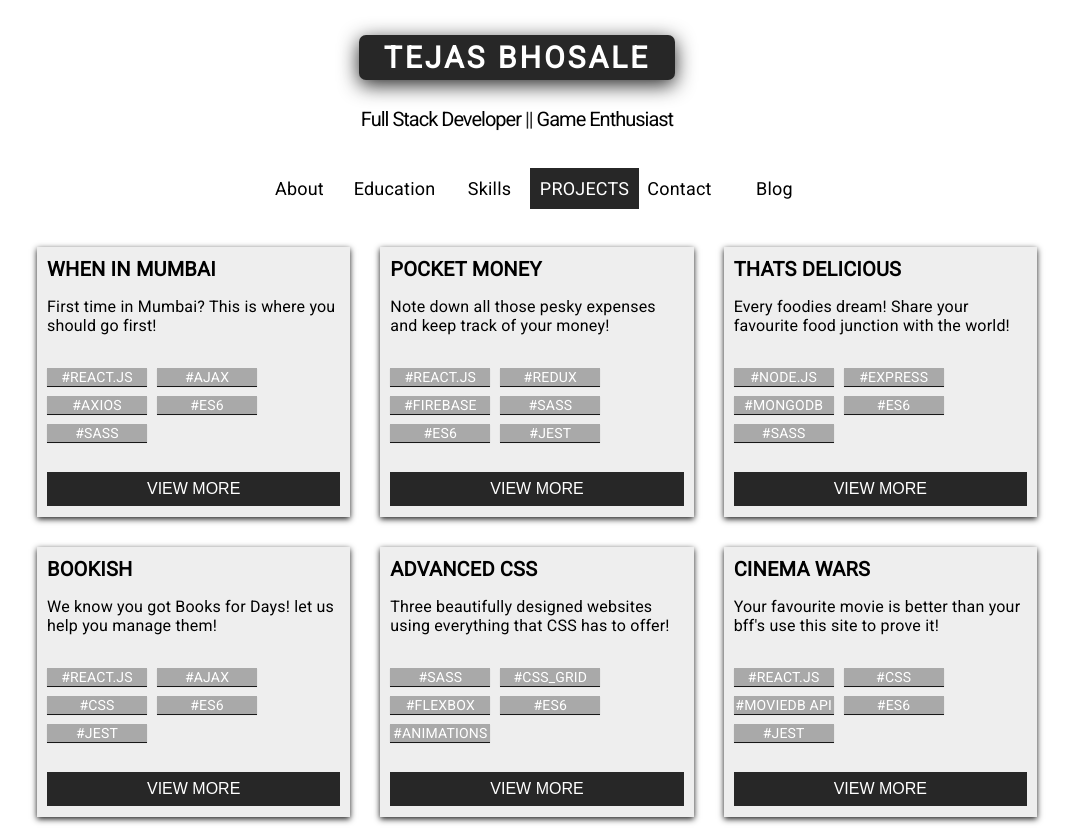
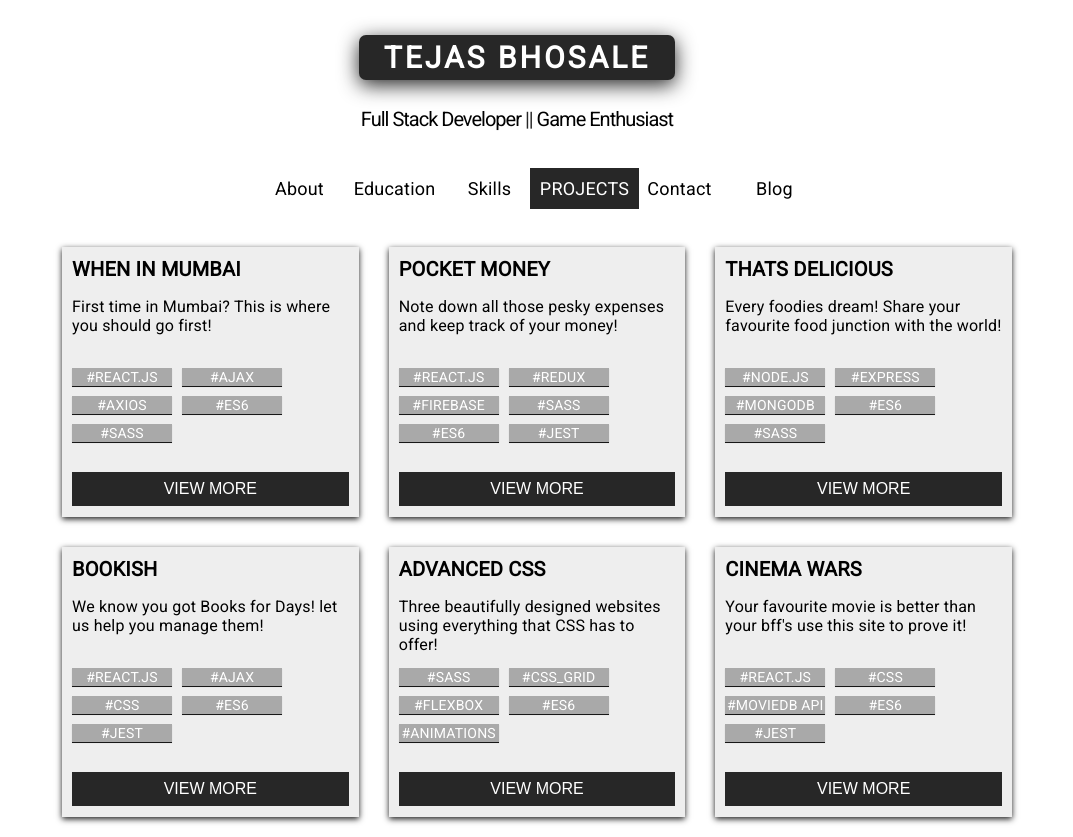
Before and after one commit to bhosaleT/my-portfolio-react, a React (Create React App) app: page / in a window 1280 px wide. Both pictures are taken after a click on the item "Projects". Shown: the whole page, without its empty margins (123-1196 px from the left). Built offline with nearby package versions, Linux system fonts and the light colour scheme.

Commit message:
committing to heroku

```diff
--- a/src/components/ProjectItem.js
+++ b/src/components/ProjectItem.js
@@ -9,7 +9,7 @@ class ProjectItem extends React.Component {
         <div className="tag-div">
           <ul className="tags">
             {this.props.project.tags.map(tag => (
-              <li className="tag-item">#{tag}</li>
+              <li key={tag} className="tag-item">#{tag}</li>
             ))}
           </ul>
         </div>
--- a/src/components/Projects.js
+++ b/src/components/Projects.js
@@ -9,7 +9,7 @@ class Projects extends React.Component {
       <div>
         <ul className="projects">
           {projectArray.map(project => (
-            <li><ProjectItem project={project} /></li>
+            <li key={project.name}><ProjectItem project={project} /></li>
           ))}
         </ul>
       </div>
--- a/src/css/App.css
+++ b/src/css/App.css
@@ -350,7 +350,7 @@ li {
   display: grid;
   grid-template-columns: repeat(auto-fit, minmax(250px, 1fr));
   grid-gap: 30px;
-  width: 1000px;
+  width: 950px;
 }
 
 .project {
```
